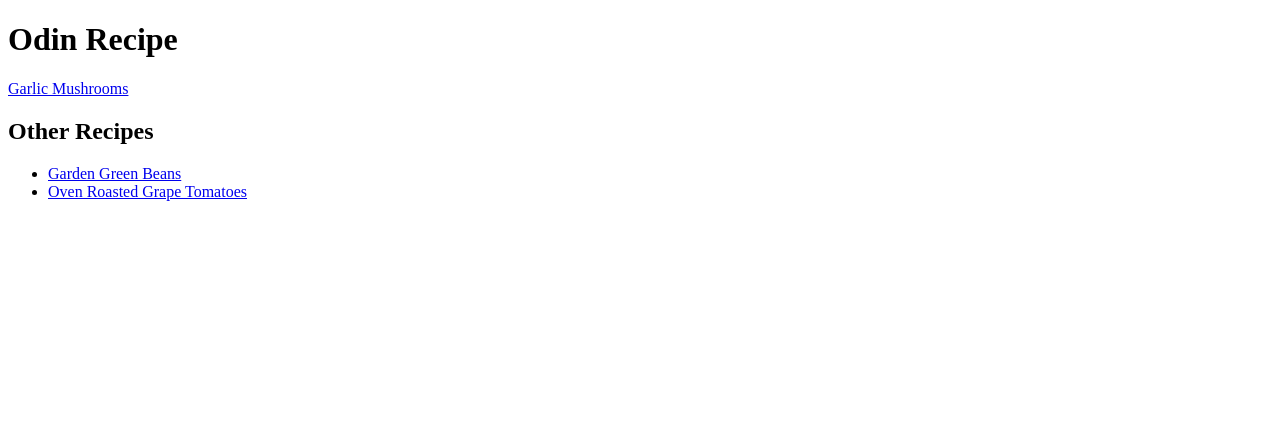
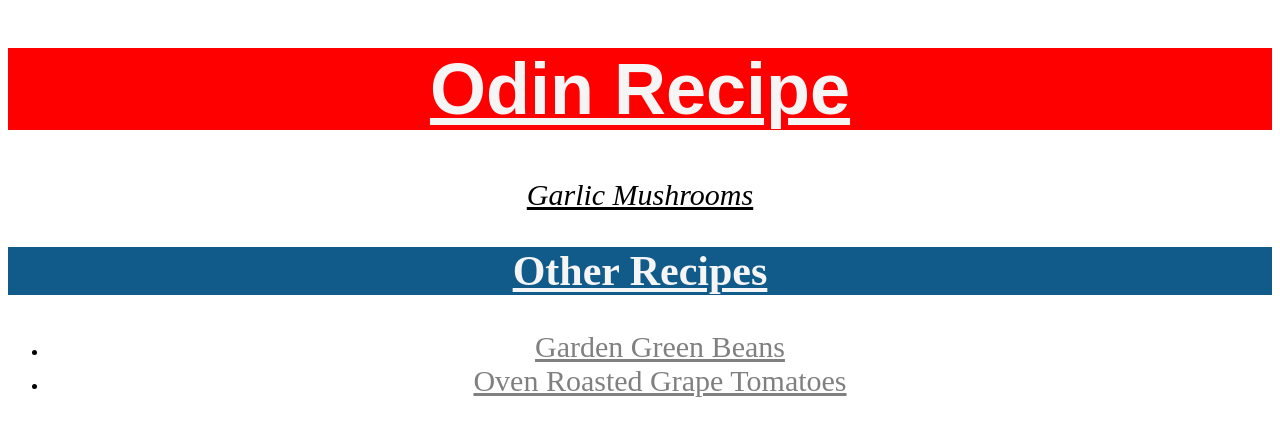
Before and after one commit to FR1117/odin-recipes, a plain HTML site: page index.html in a window 1280 px wide. Drawn offline with Linux system fonts and the light colour scheme.

Commit message:
Add style

```diff
--- a/index.html
+++ b/index.html
@@ -3,6 +3,7 @@
     <head>
         <meta charset="UTF-8">
         <title>Odin Recipes</title>
+        <link rel="stylesheet" href="style.css">
     </head>
 
     <body>
--- /dev/null
+++ b/style.css
@@ -0,0 +1,32 @@
+h1{
+    background-color: red;
+    color: whitesmoke;
+    font-size: 72px;
+    font-family: Arial, Helvetica, sans-serif;
+    text-decoration: underline;
+}
+*{
+    text-align: center;
+}
+a{
+    font-size: 30px;
+    font-style: italic;
+    color: rgb(0,0,0);
+}
+h2{
+    font-size: 42px;
+    background-color: rgb(17, 91, 139);
+    color: whitesmoke;
+    text-decoration: underline;
+}
+li a{
+    font-style: normal;
+    color: grey;
+}
+p{
+    font-size: 27px;
+}
+ol{
+    font-family: serif;
+    color: rgb(4, 48, 11);
+}
```
Also changed, not shown: greenbeans.html (+1 -0 lines), mushroom.html (+1 -0 lines), tomato.html (+1 -0 lines).
